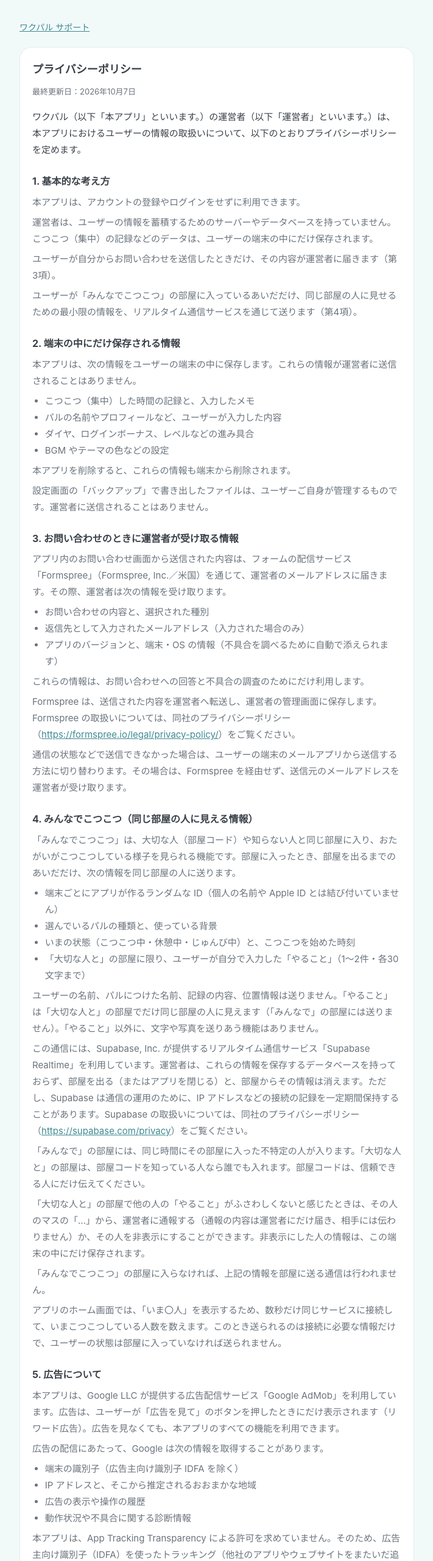
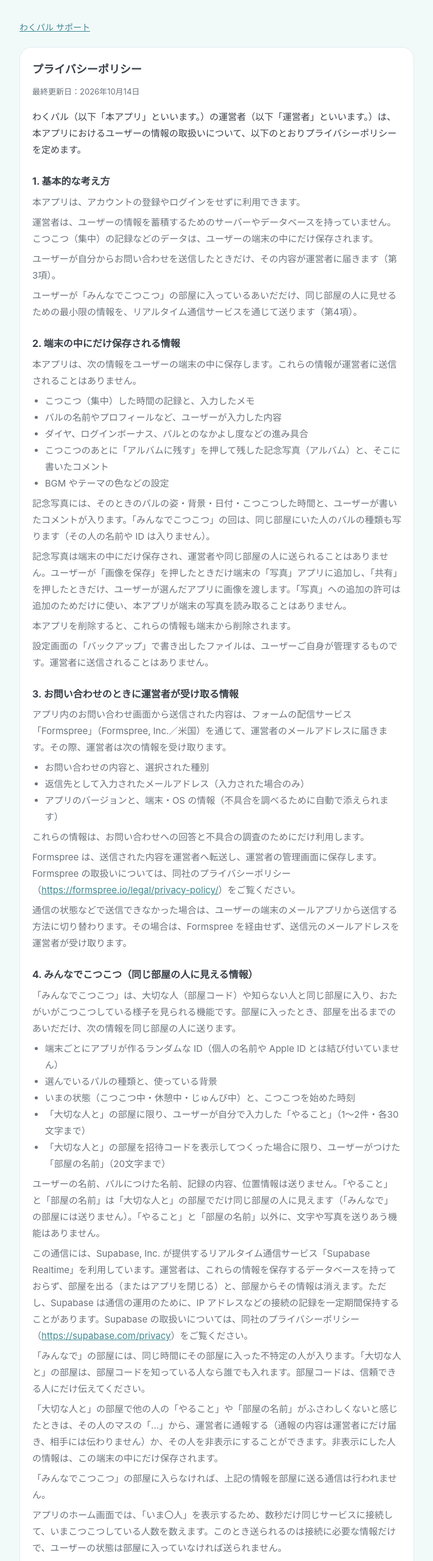
Before and after one commit to wakupals/wakupals.github.io, a plain HTML site: page privacy.html in a window 1280 px wide. Shown: the top 2560 px of the page at 61% size, without its empty margins (284-995 px from the left). Drawn offline with Linux system fonts and the light colour scheme.

Commit message:
プライバシーポリシー更新（記念写真・部屋の名前）、表記を「わくパル」に

```diff
--- a/privacy.html
+++ b/privacy.html
@@ -3,8 +3,8 @@
 <head>
 <meta charset="utf-8">
 <meta name="viewport" content="width=device-width, initial-scale=1">
-<title>プライバシーポリシー | ワクパル</title>
-<meta name="description" content="ワクパル（WakuPals）のプライバシーポリシー">
+<title>プライバシーポリシー | わくパル</title>
+<meta name="description" content="わくパル（WakuPals）のプライバシーポリシー">
 <link rel="icon" href="icon.png">
 <style>
 :root {
@@ -83,11 +83,11 @@ footer a { margin: 0 8px; }
 </head>
 <body>
 <div class="wrap">
-<nav class="back"><a href="index.html">ワクパル サポート</a></nav>
+<nav class="back"><a href="index.html">わくパル サポート</a></nav>
 <article class="card">
 <h2>プライバシーポリシー</h2>
-<p class="meta">最終更新日：2026年10月7日</p>
-<p class="lead">ワクパル（以下「本アプリ」といいます。）の運営者（以下「運営者」といいます。）は、本アプリにおけるユーザーの情報の取扱いについて、以下のとおりプライバシーポリシーを定めます。</p>
+<p class="meta">最終更新日：2026年10月14日</p>
+<p class="lead">わくパル（以下「本アプリ」といいます。）の運営者（以下「運営者」といいます。）は、本アプリにおけるユーザーの情報の取扱いについて、以下のとおりプライバシーポリシーを定めます。</p>
 <h3>1. 基本的な考え方</h3>
 <p>本アプリは、アカウントの登録やログインをせずに利用できます。</p>
 <p>運営者は、ユーザーの情報を蓄積するためのサーバーやデータベースを持っていません。こつこつ（集中）の記録などのデータは、ユーザーの端末の中にだけ保存されます。</p>
@@ -95,7 +95,9 @@ footer a { margin: 0 8px; }
 <p>ユーザーが「みんなでこつこつ」の部屋に入っているあいだだけ、同じ部屋の人に見せるための最小限の情報を、リアルタイム通信サービスを通じて送ります（第4項）。</p>
 <h3>2. 端末の中にだけ保存される情報</h3>
 <p>本アプリは、次の情報をユーザーの端末の中に保存します。これらの情報が運営者に送信されることはありません。</p>
-<ul><li>こつこつ（集中）した時間の記録と、入力したメモ</li><li>パルの名前やプロフィールなど、ユーザーが入力した内容</li><li>ダイヤ、ログインボーナス、レベルなどの進み具合</li><li>BGM やテーマの色などの設定</li></ul>
+<ul><li>こつこつ（集中）した時間の記録と、入力したメモ</li><li>パルの名前やプロフィールなど、ユーザーが入力した内容</li><li>ダイヤ、ログインボーナス、パルとのなかよし度などの進み具合</li><li>こつこつのあとに「アルバムに残す」を押して残した記念写真（アルバム）と、そこに書いたコメント</li><li>BGM やテーマの色などの設定</li></ul>
+<p>記念写真には、そのときのパルの姿・背景・日付・こつこつした時間と、ユーザーが書いたコメントが入ります。「みんなでこつこつ」の回は、同じ部屋にいた人のパルの種類も写ります（その人の名前や ID は入りません）。</p>
+<p>記念写真は端末の中にだけ保存され、運営者や同じ部屋の人に送られることはありません。ユーザーが「画像を保存」を押したときだけ端末の「写真」アプリに追加し、「共有」を押したときだけ、ユーザーが選んだアプリに画像を渡します。「写真」への追加の許可は追加のためだけに使い、本アプリが端末の写真を読み取ることはありません。</p>
 <p>本アプリを削除すると、これらの情報も端末から削除されます。</p>
 <p>設定画面の「バックアップ」で書き出したファイルは、ユーザーご自身が管理するものです。運営者に送信されることはありません。</p>
 <h3>3. お問い合わせのときに運営者が受け取る情報</h3>
@@ -106,11 +108,11 @@ footer a { margin: 0 8px; }
 <p>通信の状態などで送信できなかった場合は、ユーザーの端末のメールアプリから送信する方法に切り替わります。その場合は、Formspree を経由せず、送信元のメールアドレスを運営者が受け取ります。</p>
 <h3>4. みんなでこつこつ（同じ部屋の人に見える情報）</h3>
 <p>「みんなでこつこつ」は、大切な人（部屋コード）や知らない人と同じ部屋に入り、おたがいがこつこつしている様子を見られる機能です。部屋に入ったとき、部屋を出るまでのあいだだけ、次の情報を同じ部屋の人に送ります。</p>
-<ul><li>端末ごとにアプリが作るランダムな ID（個人の名前や Apple ID とは結び付いていません）</li><li>選んでいるパルの種類と、使っている背景</li><li>いまの状態（こつこつ中・休憩中・じゅんび中）と、こつこつを始めた時刻</li><li>「大切な人と」の部屋に限り、ユーザーが自分で入力した「やること」（1〜2件・各30文字まで）</li></ul>
-<p>ユーザーの名前、パルにつけた名前、記録の内容、位置情報は送りません。「やること」は「大切な人と」の部屋でだけ同じ部屋の人に見えます（「みんなで」の部屋には送りません）。「やること」以外に、文字や写真を送りあう機能はありません。</p>
+<ul><li>端末ごとにアプリが作るランダムな ID（個人の名前や Apple ID とは結び付いていません）</li><li>選んでいるパルの種類と、使っている背景</li><li>いまの状態（こつこつ中・休憩中・じゅんび中）と、こつこつを始めた時刻</li><li>「大切な人と」の部屋に限り、ユーザーが自分で入力した「やること」（1〜2件・各30文字まで）</li><li>「大切な人と」の部屋を招待コードを表示してつくった場合に限り、ユーザーがつけた「部屋の名前」（20文字まで）</li></ul>
+<p>ユーザーの名前、パルにつけた名前、記録の内容、位置情報は送りません。「やること」と「部屋の名前」は「大切な人と」の部屋でだけ同じ部屋の人に見えます（「みんなで」の部屋には送りません）。「やること」と「部屋の名前」以外に、文字や写真を送りあう機能はありません。</p>
 <p>この通信には、Supabase, Inc. が提供するリアルタイム通信サービス「Supabase Realtime」を利用しています。運営者は、これらの情報を保存するデータベースを持っておらず、部屋を出る（またはアプリを閉じる）と、部屋からその情報は消えます。ただし、Supabase は通信の運用のために、IP アドレスなどの接続の記録を一定期間保持することがあります。Supabase の取扱いについては、同社のプライバシーポリシー（<a href="https://supabase.com/privacy" rel="noopener">https://supabase.com/privacy</a>）をご覧ください。</p>
 <p>「みんなで」の部屋には、同じ時間にその部屋に入った不特定の人が入ります。「大切な人と」の部屋は、部屋コードを知っている人なら誰でも入れます。部屋コードは、信頼できる人にだけ伝えてください。</p>
-<p>「大切な人と」の部屋で他の人の「やること」がふさわしくないと感じたときは、その人のマスの「…」から、運営者に通報する（通報の内容は運営者にだけ届き、相手には伝わりません）か、その人を非表示にすることができます。非表示にした人の情報は、この端末の中にだけ保存されます。</p>
+<p>「大切な人と」の部屋で他の人の「やること」や「部屋の名前」がふさわしくないと感じたときは、その人のマスの「…」から、運営者に通報する（通報の内容は運営者にだけ届き、相手には伝わりません）か、その人を非表示にすることができます。非表示にした人の情報は、この端末の中にだけ保存されます。</p>
 <p>「みんなでこつこつ」の部屋に入らなければ、上記の情報を部屋に送る通信は行われません。</p>
 <p>アプリのホーム画面では、「いま〇人」を表示するため、数秒だけ同じサービスに接続して、いまこつこつしている人数を数えます。このとき送られるのは接続に必要な情報だけで、ユーザーの状態は部屋に入っていなければ送られません。</p>
 <h3>5. 広告について</h3>
```
Also changed, not shown: app.html (+2 -2 lines), index.html (+5 -5 lines), terms.html (+6 -6 lines).
